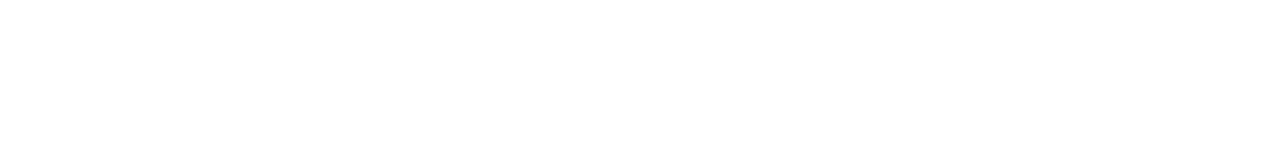
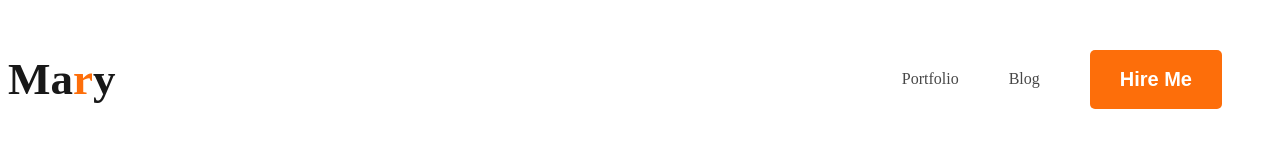
Before and after one commit to Smart-imran/web-developer-portfolio, a plain HTML site: page index.html in a window 1280 px wide. Drawn offline with Linux system fonts and the light colour scheme.

Commit message:
new add css

```diff
--- a/index.html
+++ b/index.html
@@ -4,14 +4,39 @@
 <head>
     <meta charset="UTF-8">
     <meta name="viewport" content="width=device-width, initial-scale=1.0">
-    <title>Devoloper Portfolio</title>
+    <title>Developer Portfolio</title>
+    <link rel="preconnect" href="https://fonts.googleapis.com">
+    <link rel="preconnect" href="https://fonts.gstatic.com" crossorigin>
+    <link href="https://fonts.googleapis.com/css2?family=Open+Sans:ital,wght@0,300..800;1,300..800&display=swap"
+        rel="stylesheet">
+
+    <link rel="stylesheet" href="./style/portfolio2.css">
 </head>
 
 <body>
     <header>
+
+
         <nav>
+            <h3 class="nav-title">Ma<span class="text-primary">r</span>y</h3>
+
+            <ul>
+                <li>
+                    <a href="">Portfolio</a>
+                </li>
+
+                <li>
+                    <a href="">Blog</a>
+                </li>
+
+                <li>
+                    <button class="btn-primary">Hire Me</button>
+                </li>
+            </ul>
 
         </nav>
+
+        <!-- <div class="banner"></div> -->
     </header>
 
     <main>
--- /dev/null
+++ b/style/portfolio.css
@@ -0,0 +1,70 @@
+/* Nav related css
+
+/* <uniquifier>: Use a unique and descriptive class name
+ <weight>: Use a value from 300 to 800 */
+
+body{
+    font-family: "Open Sans", sans-serif;
+    font-family: 'Lato',"Open Sans";
+    font-optical-sizing: auto;
+    font-style: normal;
+
+}
+
+/*
+nav{
+    display: flex;
+    align-items: center;
+    justify-content:space-around;
+
+}
+
+nav>ul{
+    display: flex;
+    align-items: center;
+
+}
+
+nav li{
+    list-style: none;
+    margin-right: 50px;
+
+}
+
+nav a{
+    text-decoration: none;
+    color: #474747;
+}
+
+.text-primary{
+    color: #FD6E0A;
+}
+
+.btn-primary{
+    background:#FD6E0A;
+    border-radius: 5px;
+    border: none;
+    font-size: 20px;
+    font-weight: 700;
+    color: white;
+    padding: 18px 30px;
+
+}
+
+
+.nav-title{
+    color: #181818;
+    font-size:45px;
+    font-weight: 800;
+
+}
+
+/* Header related style */
+header{
+    background-color: #fffbf3;
+
+}  */
+
+nav{
+    display: flex;
+}
--- /dev/null
+++ b/style/portfolio2.css
@@ -0,0 +1,51 @@
+//Nav related css
+
+body{
+    font-family: "Open Sans", sans-serif;
+    font-family: 'Lato',"Open Sans";
+    font-optical-sizing: auto;
+    font-style: normal;
+
+}
+
+nav{
+    display: flex;
+    align-items: center;
+    justify-content: space-between;
+}
+.text-primary{
+    color: #FD6E0A;
+}
+
+.nav-title{
+    color: #181818;
+    font-size:45px;
+    font-weight: 800;
+
+}
+
+nav > ul{
+    display: flex;
+    align-items: center ;
+}
+
+nav li {
+    list-style: none;
+    margin-right: 50px;
+}
+
+nav a {
+    text-decoration: none;
+    color: #474747;
+}
+
+.btn-primary{
+    background:#FD6E0A;
+    border-radius: 5px;
+    border: none;
+    font-size: 20px;
+    font-weight: 700;
+    color: white;
+    padding: 18px 30px;
+
+}
--- /dev/null
+++ b/stylesheet.css
@@ -0,0 +1,50 @@
+body {
+    font-family: "Open Sans", sans-serif;
+    margin: 0;
+    padding: 0;
+}
+
+.navbar {
+    display: flex;
+    justify-content: space-between; /* Left and Right content separated */
+    align-items: center;
+    padding: 20px;
+    background-color: #f8f8f8;
+}
+
+.left-nav {
+    display: flex;
+    align-items: center;
+}
+
+.left-nav h3 {
+    margin-right: 20px;
+}
+
+.left-nav ul {
+    display: flex;
+    list-style: none;
+    margin: 0;
+    padding: 0;
+}
+
+.right-nav ul {
+    display: flex;
+    list-style: none;
+    margin: 0;
+    padding: 0;
+}
+
+.right-nav li {
+    margin-left: 20px;
+}
+
+nav a {
+    text-decoration: none;
+    color: #333;
+    font-weight: 600;
+}
+
+nav a:hover {
+    color: #FD6E0A; /* Hover color */
+}
```
Also changed, not shown: index2.html (added, +27 -0 lines).
